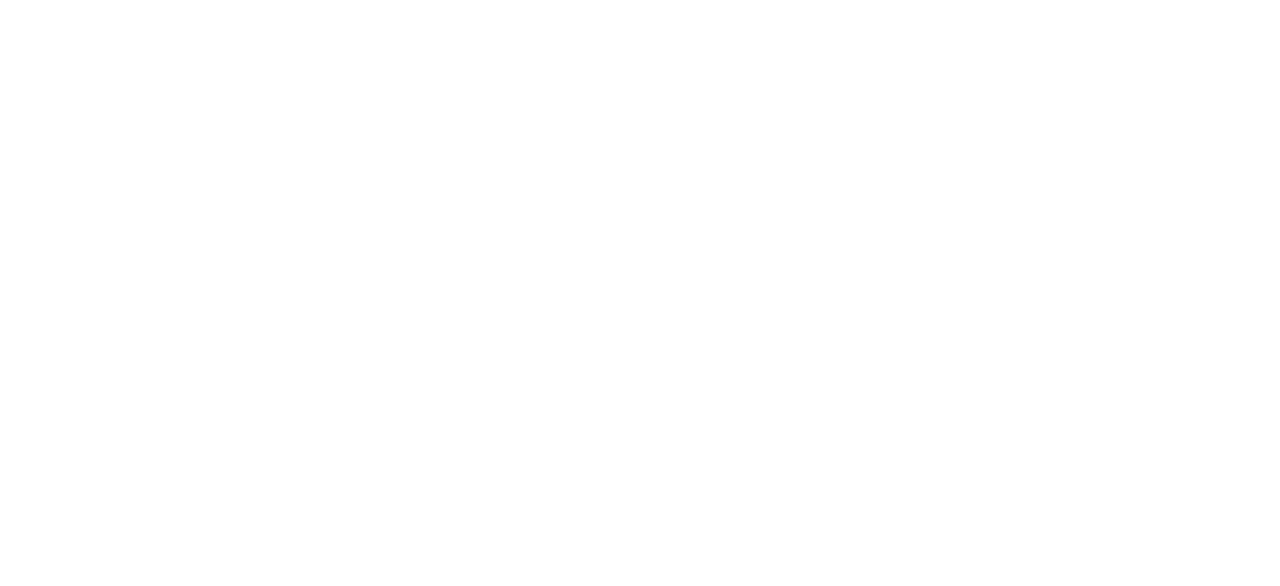
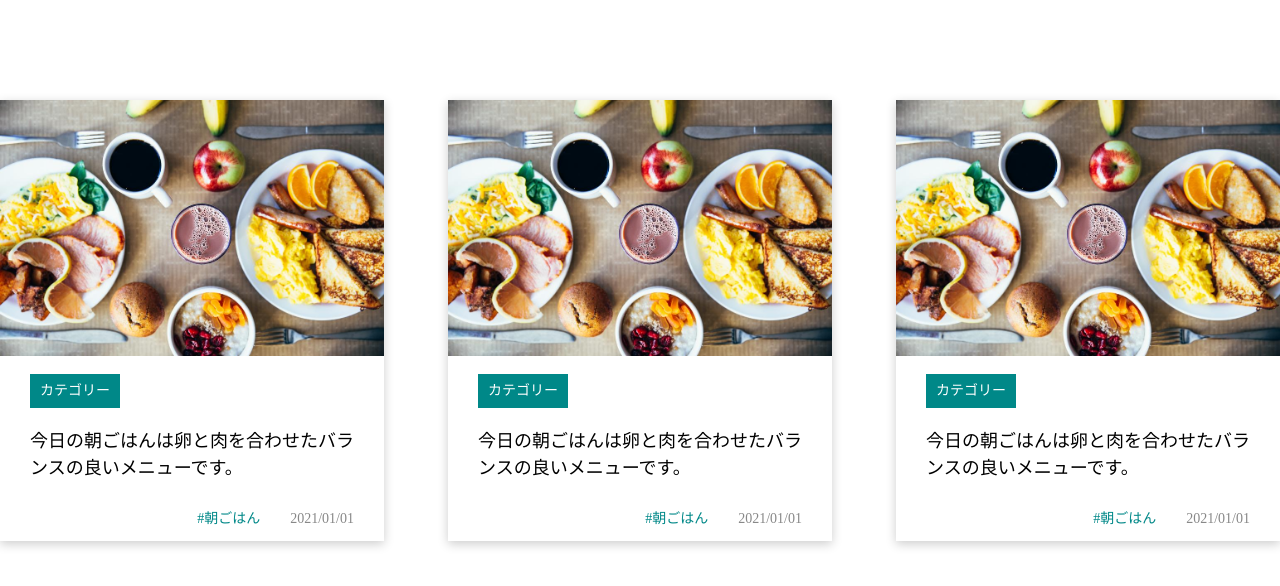
Before and after one commit to Keigo-Ohashi/CSS_Practice3, a plain HTML site: page index.html in a window 1280 px wide. Drawn offline with Linux system fonts and the light colour scheme.

Commit message:
2023/9/12

```diff
--- a/css/style.css
+++ b/css/style.css
@@ -0,0 +1,49 @@
+.cards{
+    margin-top: 100px;
+    display: flex;
+    justify-content: space-between;
+
+}
+
+.breakfast {
+    display: block;
+    width: 30%;
+    box-shadow: 0px 3px 10px rgba(0, 0, 0, 0.2);
+    color: black;
+}
+
+.breakfast__img {
+    width: 100%;
+}
+
+.breakfast__description {
+    padding: 15px 30px;
+    font-size: 14px;
+}
+
+.breakfast-description__category {
+    display: inline-block;
+    color: white;
+    background-color: #008888;
+    padding: 10px;
+}
+
+.breakfast-description__content {
+    font-size: 18px;
+    margin: 20px 0px 30px 0px;
+    line-height: 150%;
+}
+
+.breakfast-description__footer {
+    display: flex;
+    justify-content: flex-end;
+    gap: 30px;
+}
+
+.breakfast-description-footer__tag {
+    color: #008888;
+}
+
+.breakfast-description-footer__date {
+    color: #888;
+}
--- a/index.html
+++ b/index.html
@@ -10,7 +10,63 @@
 </head>
 
 <body>
+    <div class="cards">
+        <a href="" class="breakfast" style="text-decoration: none;">
+            <img src="img/card.jpg" alt="朝食" class="breakfast__img">
+            <div class="breakfast__description">
+                <p class="breakfast-description__category">カテゴリー</p>
+                <p class="breakfast-description__content">
+                    今日の朝ごはんは卵と肉を合わせたバランスの良いメニューです。
+                <p>
+                <div class="breakfast-description__footer">
+                    <p class="breakfast-description-footer__tag">
+                        #朝ごはん
+                    </p>
+                    <p class="breakfast-description-footer__date">
+                        2021/01/01
+                    </p>
+                </div>
+            </div>
 
+        </a>
+
+        <a href="" class="breakfast" style="text-decoration: none;">
+            <img src="img/card.jpg" alt="朝食" class="breakfast__img">
+            <div class="breakfast__description">
+                <p class="breakfast-description__category">カテゴリー</p>
+                <p class="breakfast-description__content">
+                    今日の朝ごはんは卵と肉を合わせたバランスの良いメニューです。
+                <p>
+                <div class="breakfast-description__footer">
+                    <p class="breakfast-description-footer__tag">
+                        #朝ごはん
+                    </p>
+                    <p class="breakfast-description-footer__date">
+                        2021/01/01
+                    </p>
+                </div>
+            </div>
+
+        </a>
+
+        <a href="" class="breakfast" style="text-decoration: none;">
+            <img src="img/card.jpg" alt="朝食" class="breakfast__img">
+            <div class="breakfast__description">
+                <p class="breakfast-description__category">カテゴリー</p>
+                <p class="breakfast-description__content">
+                    今日の朝ごはんは卵と肉を合わせたバランスの良いメニューです。
+                <p>
+                <div class="breakfast-description__footer">
+                    <p class="breakfast-description-footer__tag">
+                        #朝ごはん
+                    </p>
+                    <p class="breakfast-description-footer__date">
+                        2021/01/01
+                    </p>
+                </div>
+            </div>
+        </a>
+    </div>
 </body>
 
 </html>
```
